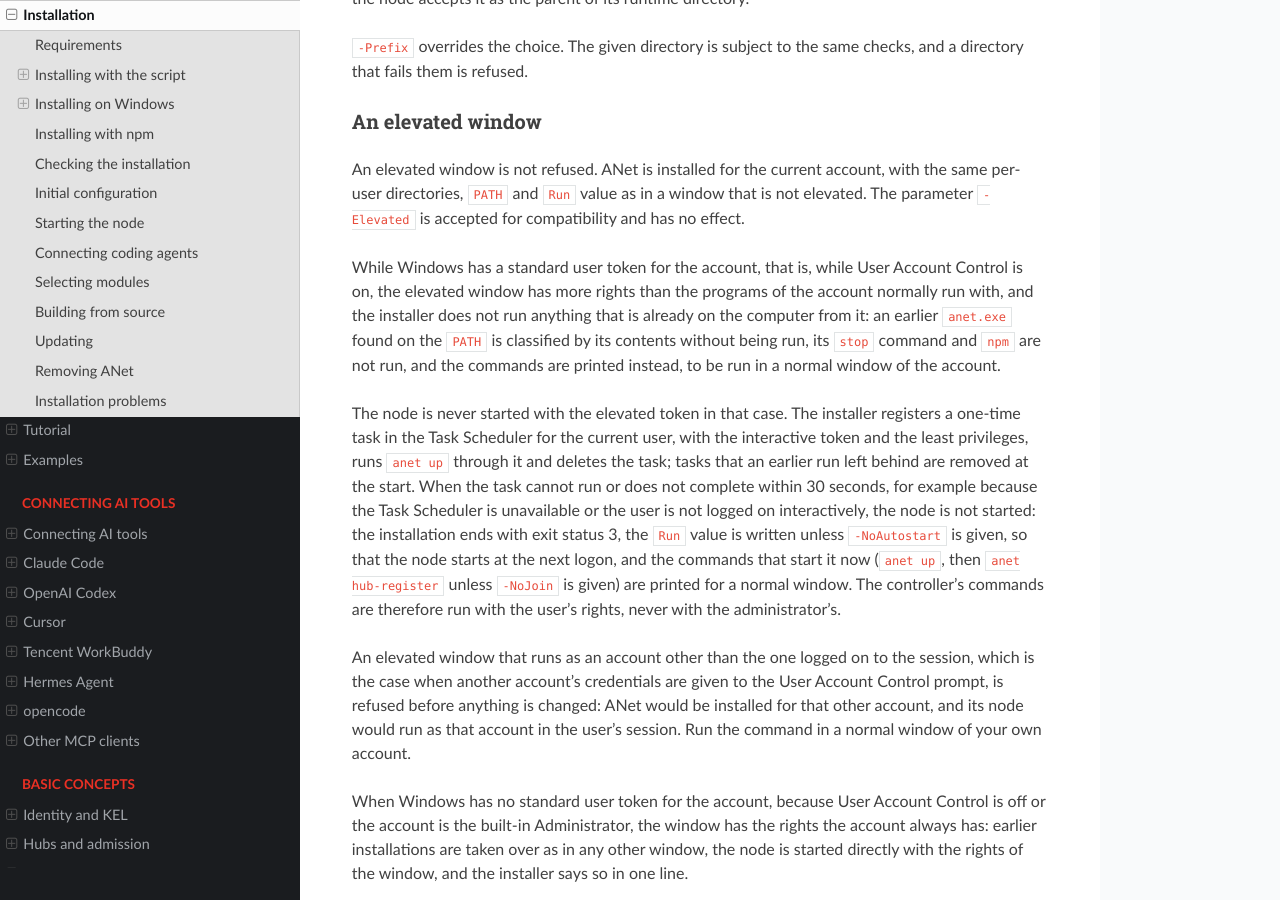
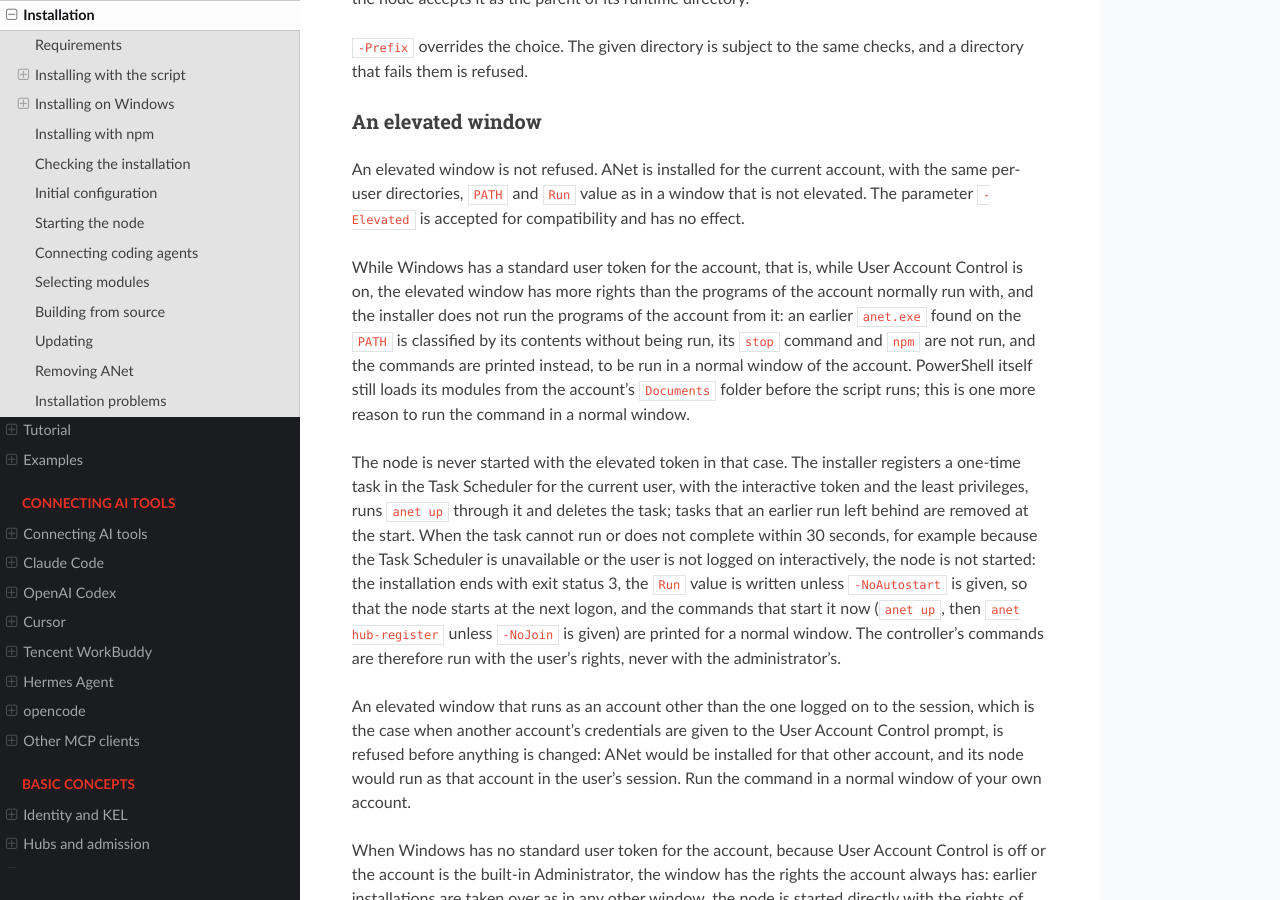
Before and after one commit to ANetResearch/ANet, a Sphinx documentation site: the page built from docs/intro/install.rst, in a window 1280 px wide and 900 px high, scrolled down 8972 px. Built offline with Sphinx 7.4.7 and the Read the Docs theme 3.1.0, drawn with Linux system fonts in a browser that asks for light colours.

Commit message:
install.ps1: stale start tasks of this account only; the temporary file of an interrupted update; quoted move commands; one Get-AnetInstalledVersion; docs name what an elevated window does not run
Co-Authored-By: Claude Opus 5.5 <noreply@anthropic.com>

```diff
--- a/docs/intro/install.rst
+++ b/docs/intro/install.rst
@@ -484,11 +484,13 @@ compatibility and has no effect.
 
 While Windows has a standard user token for the account, that is, while User
 Account Control is on, the elevated window has more rights than the programs
-of the account normally run with, and the installer does not run anything
-that is already on the computer from it: an earlier ``anet.exe`` found on the
+of the account normally run with, and the installer does not run the
+programs of the account from it: an earlier ``anet.exe`` found on the
 ``PATH`` is classified by its contents without being run, its ``stop``
 command and ``npm`` are not run, and the commands are printed instead, to be
-run in a normal window of the account.
+run in a normal window of the account. PowerShell itself still loads its
+modules from the account's ``Documents`` folder before the script runs;
+this is one more reason to run the command in a normal window.
 
 The node is never started with the elevated token in that case. The installer
 registers a one-time task in the Task Scheduler for the current user, with the
--- a/docs/news.rst
+++ b/docs/news.rst
@@ -33,7 +33,7 @@ Windows installation
 * The exit status of ``powershell.exe`` is the result of the installation.
 * An elevated window is no longer refused, and ``-Elevated`` has no effect. ANet is installed
   for the current account. While Windows provides a standard user token (User Account Control
-  on), nothing already on the computer is run from the elevated window, and the node is
+  on), no program of the account is run from the elevated window, and the node is
   started only with standard user rights, through a one-time Task Scheduler task; when that
   fails, the node starts at the next logon instead, and the installation ends with exit
   status 3 and the commands to run in a normal window. An elevated window of another account
```
Also changed, not shown: README.md (+2 -2 lines), README.zh-CN.md (+1 -1 lines), deploy/release/apex/SKILL.md (+1 -1 lines), docs/RELEASE-NOTES-0.3.5.md (+1 -1 lines), docs/RELEASE-NOTES-0.3.5.zh-CN.md (+1 -1 lines), 6 other files.
